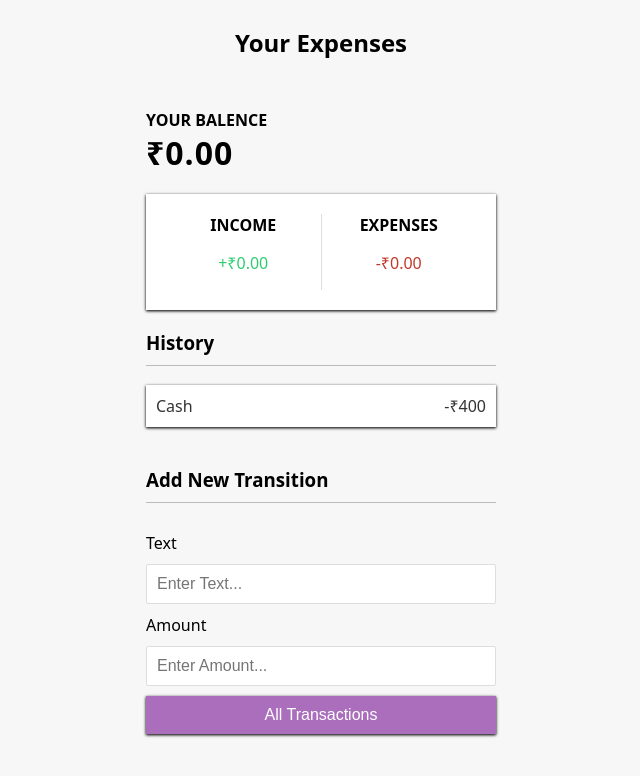
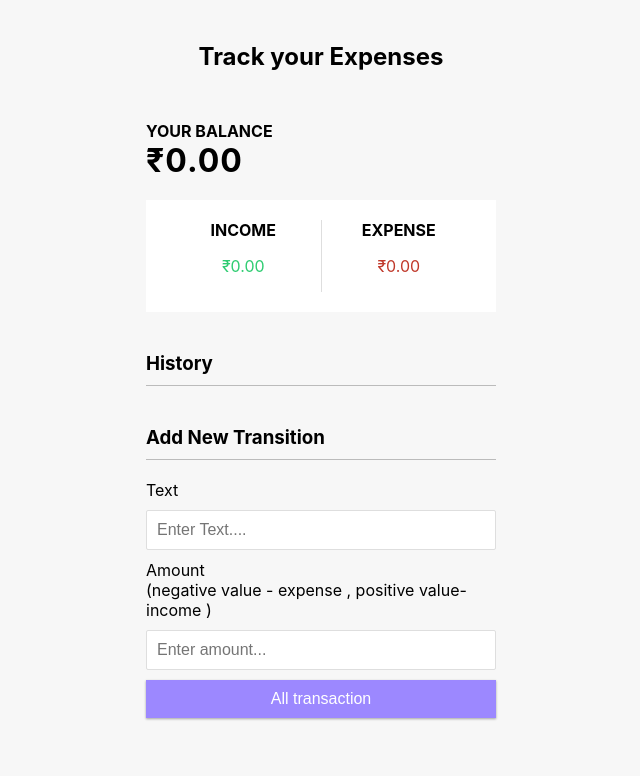
Before and after one commit to SamreenKhanam/Expense-Tracker, a plain HTML site: page index.html in a window 1280 px wide. Shown: the whole page, without its empty margins (319-959 px from the left). Drawn offline with Linux system fonts and the light colour scheme.

Commit message:
Add files via upload

```diff
--- a/index.html
+++ b/index.html
@@ -1,54 +1,55 @@
 <!DOCTYPE html>
 <html lang="en">
   <head>
-    <meta charset="UTF-8">
-    <meta name="viewport" content="width=device-width, initial-scale=1.0">
-    <title>Expese Tracker</title>
-    <link rel="stylesheet" href="style.css">
+    <meta charset="UTF-8" />
+    <meta
+      name="viewport"
+      content="width=device-width, initial-scale=1.0"
+    />
+    <title>Expense Tracker</title>
+    <link rel="stylesheet" href="style.css" />
   </head>
-<h2>Your Expenses</h2>
+  <body>
+    <h2>Track your Expenses</h2>
     <div class="container">
-<h4>Your Balence</h4>
-<h1 id="balence">₹0.00</h1>
-<!--now we are building a container for expense and income using card-->
-<div class="income-expense-container">
-<!--taking div tag one for income another for expense -->
+      <h4>Your Balance</h4>
+      <h1 id="balance">₹0.00</h1>
+      <div class="inc-exp-container">
         <div>
-    <h4>INCOME </h4>
-    <!--since the values of money will change accordingly in future sor we ll make an id for it and also a class for designing-->
-    <p id="money-plus" class="money-plus">+₹0.00
+          <h4>Income</h4>
+          <p id="money-plus" class="money-plus">
+            +₹0.00
           </p>
         </div>
         <div>
-    <h4>EXPENSES </h4>
-     <!--since the values of money will change accordingly in future sor we ll make an id for it and also a class for designing-->
-    <p id="money-minus" class="money-minus">-₹0.00
+          <h4>Expense</h4>
+          <p id="money-minus" class="money-minus">
+            -₹0.00
           </p>
         </div>
       </div>
-<!--new container for history which ll have your history of transitions/expenses . we ll create a list for them-->
+
       <h3>History</h3>
       <ul id="list" class="list">
-    <!--we ll pass class name with the help of js-->
-<li class="minus">
-    Cash<span>-₹400 </span><button class="delete-btn">X</button>
-</li>
+        <!-- <li class="minus">
+          Cash <span>-$400</span
+          ><button class="delete-btn">x</button>
+        </li> -->
       </ul>
       <h3>Add New Transition</h3>
       <form id="form">
           <div class="form-control">
-        <label for="Text">Text</label>
-        <input type="text" id="text" placeholder="Enter Text...">
+              <label for="text">Text</label>
+              <input type="text" id="text" placeholder="Enter Text...."/>
           </div>
           <div class="form-control">
-        <label for="amount">Amount</label>
-        <input type="number" id="amount" placeholder="Enter Amount...">
+              <label for="amount">Amount <br> (negative value - expense , positive value- income )</label>
+              <input type="number" id="amount" placeholder="Enter amount...">
           </div>
-    <button class="btn">All Transactions</button>
+          <button class="btn">All transaction</button>
       </form>
     </div>
-
-<!--javascript file -->
+    <!-- JavaYscript Project  -->
     <script src="script.js"></script>
   </body>
 </html>
--- a/script.js
+++ b/script.js
@@ -1,17 +1,132 @@
+//1
 const balance = document.getElementById(
     "balance"
-);
-const money_plus = document.getElementById('money-plus');
-const money_minus = document.getElementById('money-minus');
-const list = document.getElementById("list");
-const form = document.getElementById("form");
-const text = document.getElementById("text");
-const amount = document.getElementById("amount");
+  );
+  const money_plus = document.getElementById(
+    "money-plus"
+  );
+  const money_minus = document.getElementById(
+    "money-minus"
+  );
+  const list = document.getElementById("list");
+  const form = document.getElementById("form");
+  const text = document.getElementById("text");
+  const amount = document.getElementById("amount");
+  // const dummyTransactions = [
+  //   { id: 1, text: "Flower", amount: -20 },
+  //   { id: 2, text: "Salary", amount: 300 },
+  //   { id: 3, text: "Book", amount: -10 },
+  //   { id: 4, text: "Camera", amount: 150 },
+  // ];
 
-const dummyTransactions = [
-    {id: 1, text: "Flower" , amount:-20},
-    {id: 2, text: "Salary" , amount:-300},
-    {id: 3, text: "Salary" , amount:-10},
-    {id: 4, text: "Salary" , amount:-150},
-];
-let Transactions = dummyTransactions;
+  // let transactions = dummyTransactions;
+
+  //last
+  const localStorageTransactions = JSON.parse(localStorage.getItem('transactions'));
+
+  let transactions = localStorage.getItem('transactions') !== null ? localStorageTransactions : [];
+
+  //5
+  //Add Transaction
+  function addTransaction(e){
+    e.preventDefault();
+    if(text.value.trim() === '' || amount.value.trim() === ''){
+      alert('please add text and amount')
+    }else{
+      const transaction = {
+        id:generateID(),
+        text:text.value,
+        amount:+amount.value
+      }
+
+      transactions.push(transaction);
+
+      addTransactionDOM(transaction);
+      updateValues();
+      updateLocalStorage();
+      text.value='';
+      amount.value='';
+    }
+  }
+
+
+  //5.5
+  //Generate Random ID
+  function generateID(){
+    return Math.floor(Math.random()*1000000000);
+  }
+
+  //2
+
+  //Add Trasactions to DOM list
+  function addTransactionDOM(transaction) {
+    //GET sign
+    const sign = transaction.amount < 0 ? "-" : "+";
+    const item = document.createElement("li");
+
+    //Add Class Based on Value
+    item.classList.add(
+      transaction.amount < 0 ? "minus" : "plus"
+    );
+
+    item.innerHTML = `
+      ${transaction.text} <span>${sign}${Math.abs(
+      transaction.amount
+    )}</span>
+      <button class="delete-btn" onclick="removeTransaction(${transaction.id})">x</button>
+      `;
+    list.appendChild(item);
+  }
+
+  //4
+
+  //Update the balance income and expence
+  function updateValues() {
+    const amounts = transactions.map(
+      (transaction) => transaction.amount
+    );
+    const total = amounts
+      .reduce((acc, item) => (acc += item), 0)
+      .toFixed(2);
+    const income = amounts
+      .filter((item) => item > 0)
+      .reduce((acc, item) => (acc += item), 0)
+      .toFixed(2);
+    const expense =
+      (amounts
+        .filter((item) => item < 0)
+        .reduce((acc, item) => (acc += item), 0) *
+      -1).toFixed(2);
+
+      balance.innerText=`₹${total}`;
+      money_plus.innerText = `₹${income}`;
+      money_minus.innerText = `₹${expense}`;
+  }
+
+
+  //6
+
+  //Remove Transaction by ID
+  function removeTransaction(id){
+    transactions = transactions.filter(transaction => transaction.id !== id);
+    updateLocalStorage();
+    Init();
+  }
+  //last
+  //update Local Storage Transaction
+  function updateLocalStorage(){
+    localStorage.setItem('transactions',JSON.stringify(transactions));
+  }
+
+  //3
+
+  //Init App
+  function Init() {
+    list.innerHTML = "";
+    transactions.forEach(addTransactionDOM);
+    updateValues();
+  }
+
+  Init();
+
+  form.addEventListener('submit',addTransaction);
--- a/style.css
+++ b/style.css
@@ -1,83 +1,96 @@
-:root{
-    ---box-shadow:0 1px 3px rgba(0,0,0.12),
-    0 1px 2px rgba(0,0,0,0.24);
+:root {
+    --box-shadow: 0 1px 3px rgba(0, 0, 0, 0.12),
+      0 1px 2px rgba(0, 0, 0, 0.24);
   }
 
-*{
+  * {
     box-sizing: border-box;
   }
 
-body{
+  body {
     background-color: #f7f7f7;
     display: flex;
     flex-direction: column;
     align-items: center;
     justify-content: center;
     min-height: 100vh;
-    margin : 0;
-    font-family: system-ui, -apple-system, BlinkMacSystemFont, 'Segoe UI', Roboto, Oxygen, Ubuntu, Cantarell, 'Open Sans', 'Helvetica Neue', sans-serif;
+    margin: 0;
+    font-family: -apple-system, BlinkMacSystemFont,
+      "Segoe UI", Roboto, Oxygen, Ubuntu, Cantarell,
+      "Open Sans", "Helvetica Neue", sans-serif;
   }
-.container{
+
+  .container {
     margin: 30px auto;
     width: 350px;
   }
-h1{
+
+  h1 {
     letter-spacing: 1px;
     margin: 0;
   }
-h3{
+
+  h3 {
     border-bottom: 1px solid #bbb;
     padding-bottom: 10px;
-    margin-top: 40px 0 10px;
+    margin: 40px 0 10px;
   }
-h4{
+
+  h4 {
     margin: 0;
     text-transform: uppercase;
   }
-.income-expense-container{
-    background-color: white;
-    box-shadow: var(---box-shadow);
+
+  .inc-exp-container {
+    background-color: #fff;
+    box-shadow: var(--box--shadow);
     padding: 20px;
     display: flex;
     justify-content: center;
     margin: 20px 0;
   }
 
-.income-expense-container > div{
+  .inc-exp-container > div {
     flex: 1;
     text-align: center;
   }
-.income-expense-container > div:first-of-type{
+
+  .inc-exp-container > div:first-of-type {
     border-right: 1px solid #dedede;
   }
-.money{
+
+  .money {
     font-size: 2;
     letter-spacing: 1px;
     margin: 5px 0;
   }
-.money-plus{
+  .money-plus {
     color: #2ecc71;
   }
-.money-minus{
+
+  .money-minus {
     color: #c0392b;
   }
 
-label{
-    display :inline-block;
+  label {
+    display: inline-block;
     margin: 10px 0;
   }
-input[type="text"],input[type="number"]{
+
+  input[type="text"],
+  input[type="number"] {
     border: 1px solid #dedede;
     border-radius: 2px;
     display: block;
     font-size: 16px;
     padding: 10px;
-    width: 100%;;
+    width: 100%;
   }
-.btn{
+
+  .btn {
     cursor: pointer;
-    background-color: #aa6ebc;
-    box-shadow: var(---box-shadow);
+    background-color: #9c88ff;
+    box-shadow: var(--box-shadow);
     color: #fff;
     border: 0;
     display: block;
@@ -86,17 +99,21 @@ input[type="text"],input[type="number"]{
     padding: 10px;
     width: 100%;
   }
-.btn:focus,.delete-btn:focus{
+
+  .btn:focus,
+  .delete-btn:focus {
     outline: 0;
   }
-.list{
+
+  .list {
     list-style-type: none;
     padding: 0;
     margin-bottom: 40px;
   }
-.list li{
+
+  .list li {
     background-color: #fff;
-    box-shadow: var(---box-shadow);
+    box-shadow: var(--box--shadow);
     color: #333;
     display: flex;
     justify-content: space-between;
@@ -105,15 +122,15 @@ input[type="text"],input[type="number"]{
     margin: 10px 0;
   }
 
-
-.list li.plus{
-    border-radius: 5px  solid #2ecc71;
-}
-.list li.minus{
-    border-radius: 5px  solid #c0392b;
+  .list li.plus {
+    border-right: 5px solid #2ecc71;
   }
 
-.delete-btn{
+  .list li.minus {
+    border-right: 5px solid #c0392b;
+  }
+
+  .delete-btn {
     cursor: pointer;
     background-color: #e74c3c;
     border: 0;
@@ -124,10 +141,11 @@ input[type="text"],input[type="number"]{
     position: absolute;
     top: 50%;
     left: 0;
-    transform: translate(-100%,-50%);
+    transform: translate(-100%, -50%);
     opacity: 0;
-    transition: opacity 0.3s ease ;
+    transition: opacity 0.3s ease;
   }
-list.li hover .delete-btn{
+
+  .list li:hover .delete-btn {
     opacity: 1;
   }
```
Lines whose indentation alone changed are shown as unchanged.
